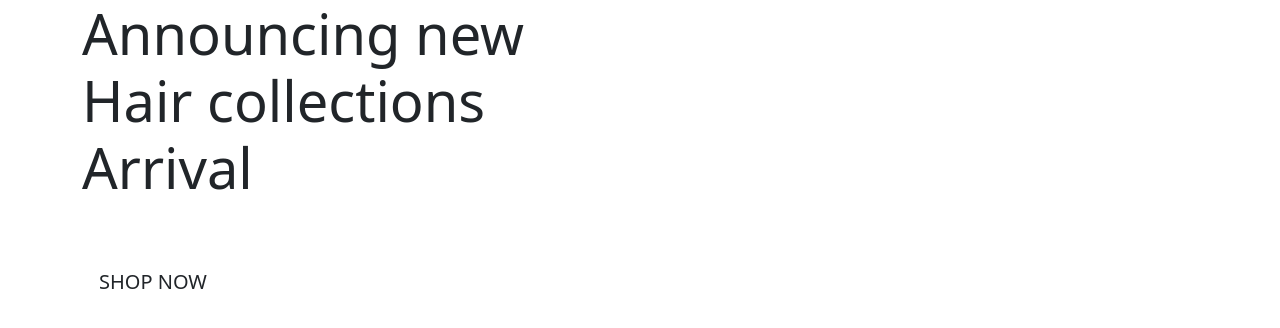
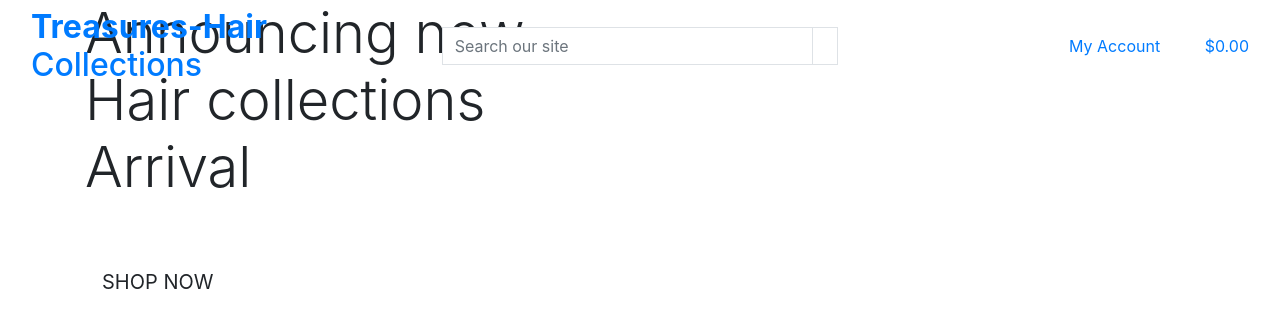
Before and after one commit to MichaelOsarumwense/Treasure-Hair-Collections, a Django app: page / in a window 1280 px wide. Shown: the top 328 px of the page. Run offline with Django 3.2, Linux system fonts and the light colour scheme; some libraries are stand-ins or nearby versions.

Commit message:
Added main page header

```diff
--- a/templates/base.html
+++ b/templates/base.html
@@ -3,37 +3,98 @@
 <!doctype html>
 <html lang="en">
   <head>
+
+    {% block meta %}
+        <meta http-equiv="X-UA-Compatible" content="ie=edge">
+        <meta charset="utf-8">
+        <meta name="viewport" content="width=device-width, initial-scale=1, shrink-to-fit=no">
+    {% endblock %}
+
     {% block extra_meta %}
     {% endblock %}
 
-   {% block meta %}
-    <meta charset="utf-8">
-    <meta http-equiv="X-UA-Compatible" content="ie-edge">
-    <meta name="viewport" content="width=device-width, initial-scale=1">
+    {% block corecss %}
+        <link rel="stylesheet" href="https://stackpath.bootstrapcdn.com/bootstrap/4.4.1/css/bootstrap.min.css" integrity="sha384-Vkoo8x4CGsO3+Hhxv8T/Q5PaXtkKtu6ug5TOeNV6gBiFeWPGFN9MuhOf23Q9Ifjh" crossorigin="anonymous">
     {% endblock %}
 
     {% block extra_css %}
     {% endblock %}
 
-    {% block corecss %}
-    <link href="https://cdn.jsdelivr.net/npm/bootstrap@5.0.0-beta2/dist/css/bootstrap.min.css" rel="stylesheet" integrity="sha384-BmbxuPwQa2lc/FVzBcNJ7UAyJxM6wuqIj61tLrc4wSX0szH/Ev+nYRRuWlolflfl" crossorigin="anonymous">
-    {% endblock%}
-
     {% block corejs %}
-    <script src="https://cdn.jsdelivr.net/npm/bootstrap@5.0.0-beta2/dist/js/bootstrap.bundle.min.js" integrity="sha384-b5kHyXgcpbZJO/tY9Ul7kGkf1S0CWuKcCD38l8YkeH8z8QjE0GmW1gYU5S9FOnJ0" crossorigin="anonymous"></script>
-    <script src="https://cdn.jsdelivr.net/npm/@popperjs/core@2.6.0/dist/umd/popper.min.js" integrity="sha384-KsvD1yqQ1/1+IA7gi3P0tyJcT3vR+NdBTt13hSJ2lnve8agRGXTTyNaBYmCR/Nwi" crossorigin="anonymous"></script>
-    <script src="https://cdn.jsdelivr.net/npm/bootstrap@5.0.0-beta2/dist/js/bootstrap.min.js" integrity="sha384-nsg8ua9HAw1y0W1btsyWgBklPnCUAFLuTMS2G72MMONqmOymq585AcH49TLBQObG" crossorigin="anonymous"></script>
+        <script src="https://code.jquery.com/jquery-3.4.1.slim.min.js" integrity="sha384-J6qa4849blE2+poT4WnyKhv5vZF5SrPo0iEjwBvKU7imGFAV0wwj1yYfoRSJoZ+n" crossorigin="anonymous"></script>
+        <script src="https://cdn.jsdelivr.net/npm/popper.js@1.16.0/dist/umd/popper.min.js" integrity="sha384-Q6E9RHvbIyZFJoft+2mJbHaEWldlvI9IOYy5n3zV9zzTtmI3UksdQRVvoxMfooAo" crossorigin="anonymous"></script>
+        <script src="https://stackpath.bootstrapcdn.com/bootstrap/4.4.1/js/bootstrap.min.js" integrity="sha384-wfSDF2E50Y2D1uUdj0O3uMBJnjuUD4Ih7YwaYd1iqfktj0Uod8GCExl3Og8ifwB6" crossorigin="anonymous"></script>
     {% endblock %}
 
     {% block extra_js %}
     {% endblock %}
 
-    <title>Boutique Ado {% block extra_title %} {% endblock%}</title>
+    <title>Treasures-Hair Collections {% block extra_title %}{% endblock %}</title>
   </head>
   <body>
-      <header class="container-fluid fixed-top"></header>
+    <header class="container-fluid fixed-top">
+        <div class="row">
+            <div class="col-12 col-lg-4 my-auto py-1 py-lg-0 text-center text-lg-left">
+                <a href="{% url 'home' %}" class="nav-link main-logo-link">
+                    <h2 class="logo-font text-black my-0"><strong>Treasures-Hair</strong> Collections</h2>
+                </a>
+            </div>
+            <div class="col-12 col-lg-4 my-auto py-1 py-lg-0">
+                <form method="GET" action="">
+                    <div class="input-group w-100">
+                        <input class="form-control border border-black rounded-0" type="text" name="q" placeholder="Search our site">
+                        <div class="input-group-append">
+                            <button class="form-control btn btn-black border border-black rounded-0" type="submit">
+                                <span class="icon">
+                                    <i class="fas fa-search"></i>
+                                </span>
+                            </button>
+                        </div>
+                    </div>
+                </form>
+            </div>
+            <div class="col-12 col-lg-4 my-auto py-1 py-lg-0">
+                <ul class="list-inline list-unstyled text-center text-lg-right my-0">
+                    <li class="list-inline-item dropdown">
+                        <a class="text-black nav-link" href="#" id="user-options" data-toggle="dropdown" aria-haspopup="true" aria-expanded="false">
+                            <div class="text-center">
+                                <div><i class="fas fa-user fa-lg"></i></div>
+                                <p class="my-0">My Account</p>
+                            </div>
+                        </a>
+                        <div class="dropdown-menu border-0" aria-labelledby="user-options">
+                            {% if request.user.is_authenticated %}
+                                {% if request.user.is_superuser %}
+                                    <a href="" class="dropdown-item">Product Management</a>
+                                {% endif %}
+                                <a href="" class="dropdown-item">My Profile</a>
+                                <a href="{% url 'account_logout' %}" class="dropdown-item">Logout</a>
+                            {% else %}
+                                <a href="{% url 'account_signup' %}" class="dropdown-item">Register</a>
+                                <a href="{% url 'account_login' %}" class="dropdown-item">Login</a>
+                            {% endif %}
+                        </div>
+                    </li>
+                    <li class="list-inline-item">
+                        <a class="{% if grand_total %}text-info font-weight-bold{% else %}text-black{% endif %} nav-link" href="">
+                            <div class="text-center">
+                                <div><i class="fas fa-shopping-bag fa-lg"></i></div>
+                                <p class="my-0">
+                                    {% if grand_total %}
+                                        ${{ grand_total|floatformat:2 }}
+                                    {% else %}
+                                        $0.00
+                                    {% endif %}
+                                </p>
+                            </div>
+                        </a>
+                    </li>
+                </ul>
+            </div>
+        </div>
+    </header>
 
-      {% if messages%}
+    {% if messages %}
         <div class="message-container"></div>
     {% endif %}
 
@@ -45,5 +106,7 @@
 
     {% block postloadjs %}
     {% endblock %}
+
+
   </body>
 </html>
```
Lines whose indentation alone changed are shown as unchanged.
